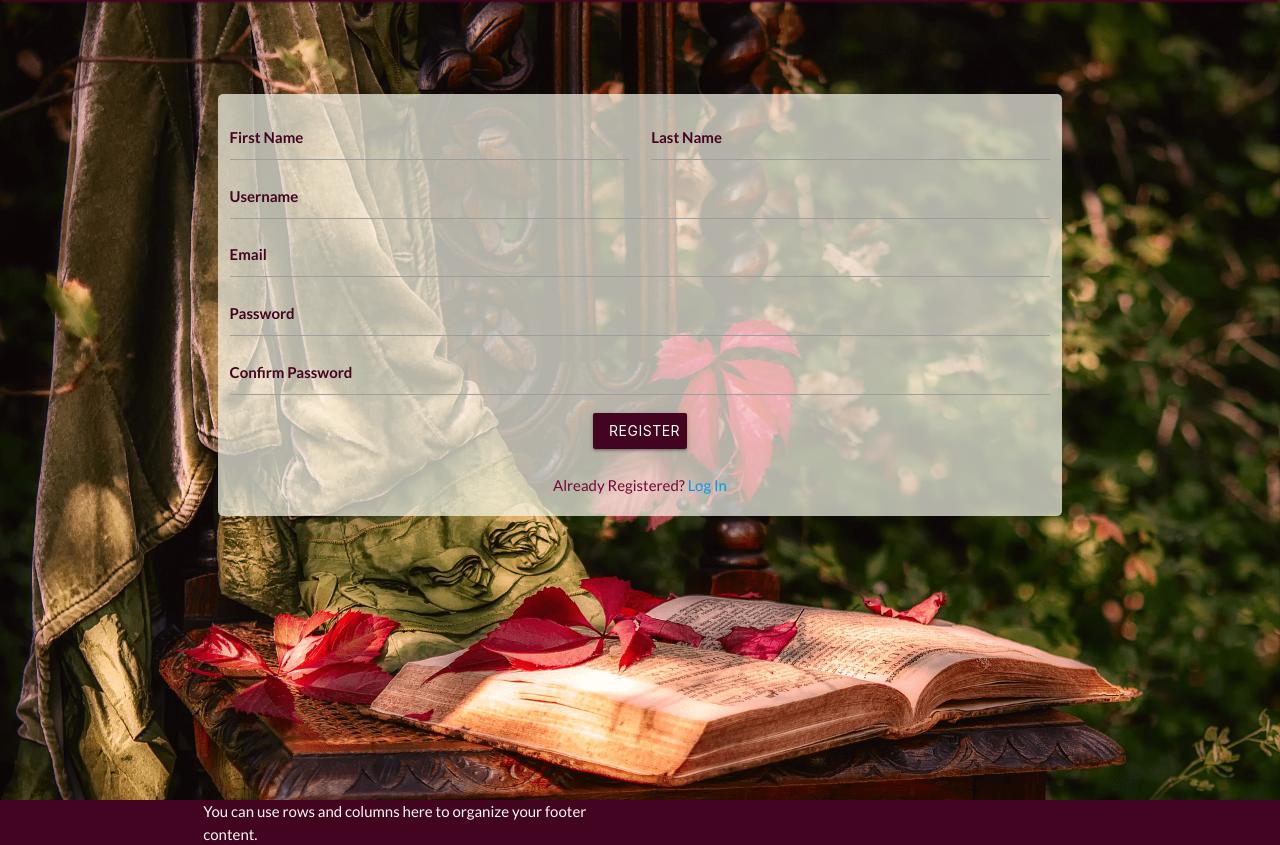
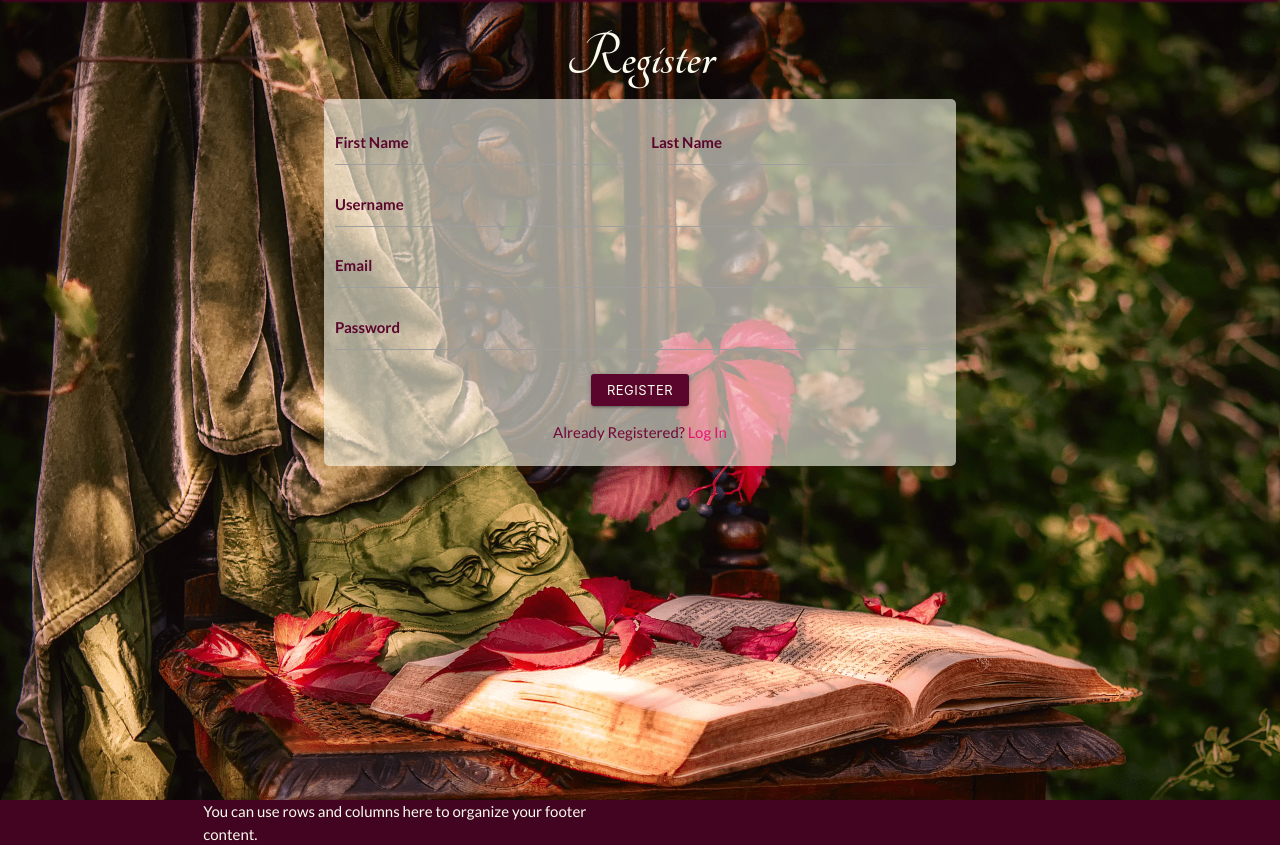
Before and after one commit to Code-Institute-Submissions/Fantastic-Books, a Flask app: page /register in a window 1280 px wide. Shown: the part 64-909 px from the top of the page. Run offline with Flask 2, Linux system fonts and the light colour scheme; some libraries are stand-ins or nearby versions.

Commit message:
Add styles to forms

```diff
--- a/app.py
+++ b/app.py
@@ -161,11 +161,11 @@ def edit_review(review_id):
 @app.route("/save_review/<review_id>", methods=["GET", "POST"])
 def save_review(review_id):
     if request.method == "POST":
-        favourite = mongo.db.reviews.find_one({"_id": ObjectId(review_id)})
+        # favourite = mongo.db.reviews.find_one({"_id": ObjectId(review_id)})
         user = mongo.db.users.find_one({"username": session["user"].lower()})
         mongo.db.users.update_one(
-            favourite, {"$push": {
-                "favourites": ObjectId(review_id), "saved_by": user}})
+             user, {"$push": {
+                "favourites": ObjectId(review_id)}})
         flash("Review added to favourites")
         return redirect(url_for("reviews"))
 
--- a/static/css/style.css
+++ b/static/css/style.css
@@ -346,57 +346,19 @@ footer p {
     margin-bottom: 5px;
 }
 
-/* Register */
+/* Forms */
 
-
-.register-heading {
-    color:#fafaed;
-    margin: 0 auto 0 auto;
+.form-container {
+    margin-top: 1.5rem;
+    margin-left:.5rem;
+    margin-right:.5rem;
 }
 
-form.register {
-    background-color: rgba(250, 250, 237, 0.7);
+.form-bg-color {
+    background-color: rgba(250, 250, 237, 0.6);
     border-radius: 5px;
 }
 
-form .row,
-.input-field {
-    margin: 10px auto 5px auto;
-}
-
-.input-field label {
-    color:#420420;
-    font-weight: 600;
-}
-
-.input-field {
-    height: 2.25em;
-}
-
-.no-margin {
-    margin-bottom: 0;
-}
-
-.form-btn {
-    margin: 25px auto 0 auto;
-}
-.register-btn {
-    background-color: #420420;
-    color:#fafaed;
-    width: 6.25rem;
-}
-
-.register-btn:hover {
-    background-color: #5a052c;
-}
-
-
-/* Review Add/Edit Forms */
-.form-container {
-    margin-top: 2.5rem;
-    margin-left:.5rem;
-    margin-right:.5rem;
-}
 .collapsible {
     border: 0;
     margin: 0;
@@ -405,9 +367,9 @@ form .row,
 
 .collapsible-header {
     background-color: rgba(250, 250, 237, 0.1);
-    padding: 5px;
+    padding: 7px 5px 10px 10px;
     font-weight: 700;
-    font-size: 1.15rem;
+  /*  font-size: 1.15rem; */
     border: 0;
 }
 
@@ -423,8 +385,91 @@ textarea {
     padding: 0x;
 }
 
+.profile-collapsible {
+    margin-top: 10px;
+}
+
+.no-btm-margin {
+    margin-bottom: 0;
+}
+
+.hide {
+    display: none;
+}
+
+.login-form {
+    margin-top: 2rem;
+}
+
+.login {
+    padding-top: 1rem;
+    padding-bottom: 1rem;
+}
+
+.form-text {
+    font-weight: 500;
+}
+
+.form-link {
+    color: #e61573;
+    font-weight: 500;
+}
+
+
+/* Form Headings */
+
+.form-heading {
+    color: #fafaed;
+    font-family: 'Tangerine', cursive;
+    font-weight: 700;
+    margin-bottom: 0;
+    margin-top: 1.5rem;
+}
+
+/* Inputs */
+
+.input-field .prefix.active {
+    color: #e61573;
+}
+
+.input-field label {
+    color:#5a052c;
+    font-weight: 600;
+}
+
+form .row,
+.input-field {
+    margin: 10px auto 7px auto;
+}
+
+.input-field {
+    height: 2.3rem;
+}
+
+textarea[type=text]:not(.browser-default):focus:not([readonly])+label,
+input[type=text]:not(.browser-default):focus:not([readonly])+label,
+input[type=url]:not(.browser-default):focus:not([readonly])+label,
+input[type=password]:not(.browser-default):focus:not([readonly])+label,
+input[type=email]:not(.browser-default):focus:not([readonly])+label {
+    color: #e61573;
+}
+textarea[type=text]:not(.browser-default):focus:not([readonly]),
+input[type=text]:not(.browser-default):focus:not([readonly]),
+input[type=url]:not(.browser-default):focus:not([readonly]),
+input[type=password]:not(.browser-default):focus:not([readonly]),
+input[type=email]:not(.browser-default):focus:not([readonly]) {
+    border-bottom: 1px solid #e61573;
+    box-shadow: none;
+}
+
+/* Form Buttons */
+
+.login-btn {
+    margin-top: 1.25rem;
+}
+
 .btn-small {
-    background-color: #420420;
+    background-color: #5a052c;
     color:#fafaed;
     border-radius: 3px;
 }
@@ -439,18 +484,17 @@ textarea {
     background-color: #e61573;
 }
 
-.profile-collapsible {
-    margin-top: 10px;
+.add-review-btn {
+    margin-bottom: 1rem;
 }
 
 /* Star Rating */
 
-.hide {
-    display: none;
+.rating-container {
+    line-height: 1;
 }
 
 .rating {
-    /* width: 90px; */
     unicode-bidi: bidi-override;
     direction: rtl;
     text-align: center;
@@ -490,10 +534,6 @@ textarea {
     position: absolute;
     left: 0;
     color: #FFD700;
-}
-
-.add-review-btn {
-    margin-bottom: 1rem;
 }
 
 /* Reviews */
@@ -671,7 +711,7 @@ textarea {
 /* Devices larger than mobile */
 @media only screen and (min-width: 768px) {
     .form-container {
-        margin-top: 6.25rem;
+        margin-top: .5rem;
     }
 }
 
--- a/templates/profile.html
+++ b/templates/profile.html
@@ -4,6 +4,7 @@
 
 
 <main class="bg-image profile-image responsive-img">
+
 <!-- Search Bar-->
     <section>
         <div class="row no-margin">
@@ -104,7 +105,7 @@
                </ul>
     {% else %}
                 <h3>You have no reviews </h3>
-                    <a href="{{ url_for('add_review') }}" type="submit" class="btn center-align">
+                    <a href="{{ url_for('add_review') }}" type="submit" class="btn btn-small center-align">
                         Add Review </a>
     {% endif %}
 
@@ -203,7 +204,6 @@
     <div class="row">
         <div class="col s12 m10 offset-m1">
             <div id="delete" class="tabcontent">
-                <h3 class="center-align tab-heading">Delete Profile</h3>
                 <button data-target="profile_delete" class="btn-small modal-trigger">Delete Profile</button>
             </div>
             <div id="profile_delete" class="modal">
--- a/templates/register.html
+++ b/templates/register.html
@@ -4,9 +4,16 @@
 
 <main class="bg-image register-image responsive-img">
 
+<!-- Page Heading -->
+    <div class="row no-btm-margin center-align">
+        <div class="col s10 offset-s1 m6 offset-m3">
+              <h1 class="form-heading">Register</h1>
+        </div>
+    </div>
+
     <!-- Register Form-->
-    <div class="row no-margin form-container">
-        <form class="col s10 offset-s1 m8 offset-m2 register" method="POST" action="{{ url_for('register') }}">
+    <div class="row login-form form-container">
+        <form class="col s10 offset-s1 m6 offset-m3 form-bg-color" method="POST" action="{{ url_for('register') }}">
             <div class="row">
                 <div class="input-field col s6">
                     <input  id="firstname" name="firstname" type="text" class="validate" required>
@@ -39,24 +46,14 @@
                 </div>
             </div>
 
-            <div class="row">
-                <div class="input-field col s12">
-                    <input id="password2" name="password2" type="password" class="validate" required>
-                    <label  for="password2">Confirm Password</label>
-                </div>
-            </div>
-
-            <div class="center-align form-btn">
-                <button type="submit" class="register-btn btn">
-                    Register
-                </button>
-            </div>
-
-            <div class="row">
-                <div class="col s12 m8 offset-m2">
-                    <p class="center-align">
-                        Already Registered?
-                        <a href="{{ url_for('login') }}">Log In</a>
+            <div class="row center-align">
+                <div class="col s12 m6 offset-m3">
+                    <button type="submit" class="btn-small login-btn">
+                            Register
+                    </button>
+                       <p class="center-align form-text">
+                            Already Registered?
+                        <a href="{{ url_for('login') }}" class="form-link">Log In</a>
                     </p>
                 </div>
             </div>
```
Also changed, not shown: templates/add_review.html (+12 -6 lines), templates/edit_review.html (+11 -4 lines), templates/login.html (+20 -17 lines).
